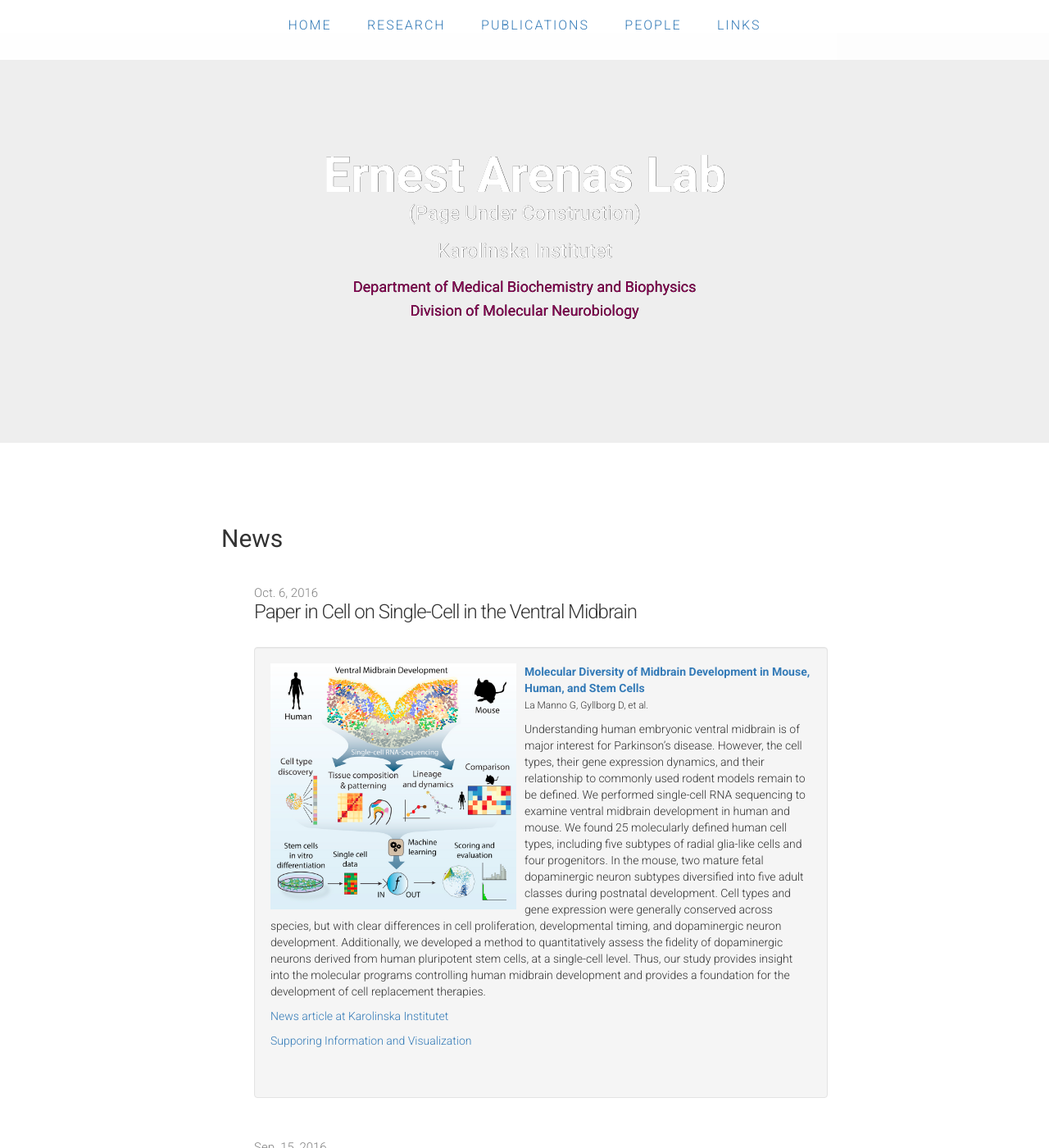
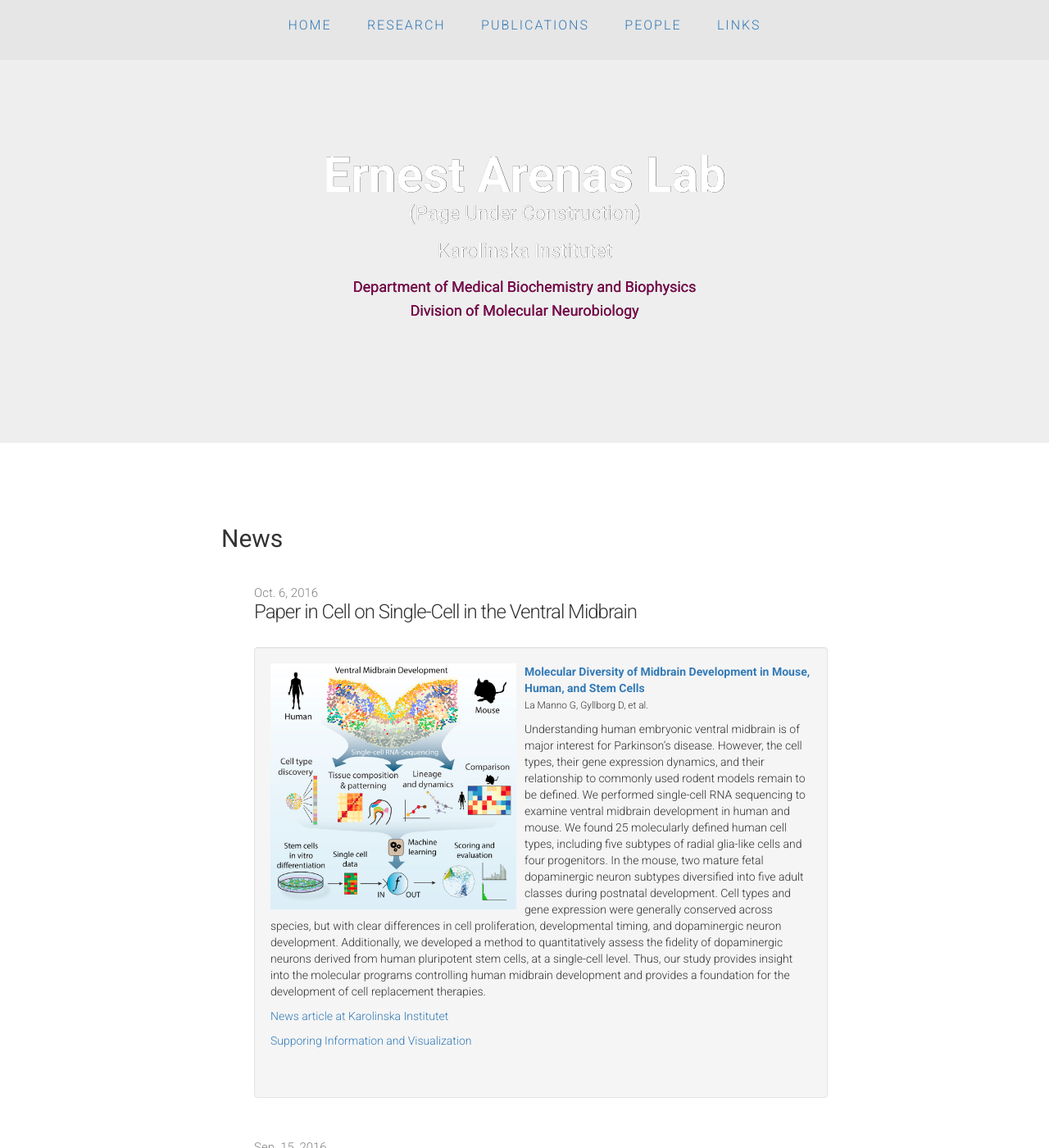
Before and after one commit to ArenasLab/arenaslab.github.io, a Jekyll site: the page index.html, which Jekyll copies as it is, in a window 1280 px wide and 1400 px high. Shown: the whole window at 82% size. Built offline with Jekyll 4.4.1, drawn with Linux system fonts in a browser that asks for light colours.

Commit message:
Update trial.css

```diff
--- a/css/trial.css
+++ b/css/trial.css
@@ -32,7 +32,8 @@ header p {
 */
 
 .navigation {
-  background-color: rgba(255, 255, 255, 0.9);
+  background-color: #e6e6e6;
+  /* background-color: rgba(255, 255, 255, 0.9); */
   height: auto;
   width: 100%;
   text-align: center;
@@ -152,6 +153,7 @@ section .row img {
 footer {
   font-size: 12px;
   padding: 20px 0;
+  background-color: #e6e6e6;
 }
 
 footer .col-sm-8 {
```
